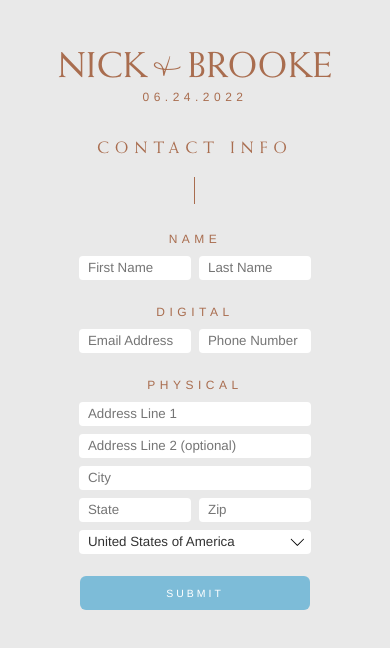
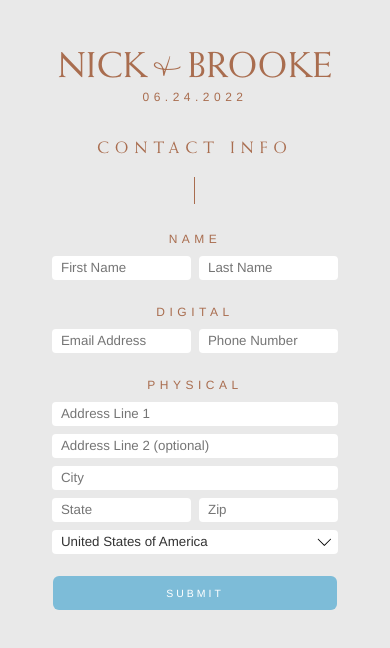
Before and after one commit to nckbrrs/written-in-the-barrs-dot-com, a React (Create React App) app: page /invitee in a window 390 px wide. Shown: the top 648 px of the page. Built offline with nearby package versions, Linux system fonts and the light colour scheme.

Commit message:
tweaking mobile css

```diff
--- a/src/styles/globals.scss
+++ b/src/styles/globals.scss
@@ -120,6 +120,11 @@ form {
     html, body {
         font-size: 12px;
     }
+
+    form {
+        width: 100%;
+        padding: 0 4rem;
+    }
     /*
     $mobile-scale: 0.75;
 
```
